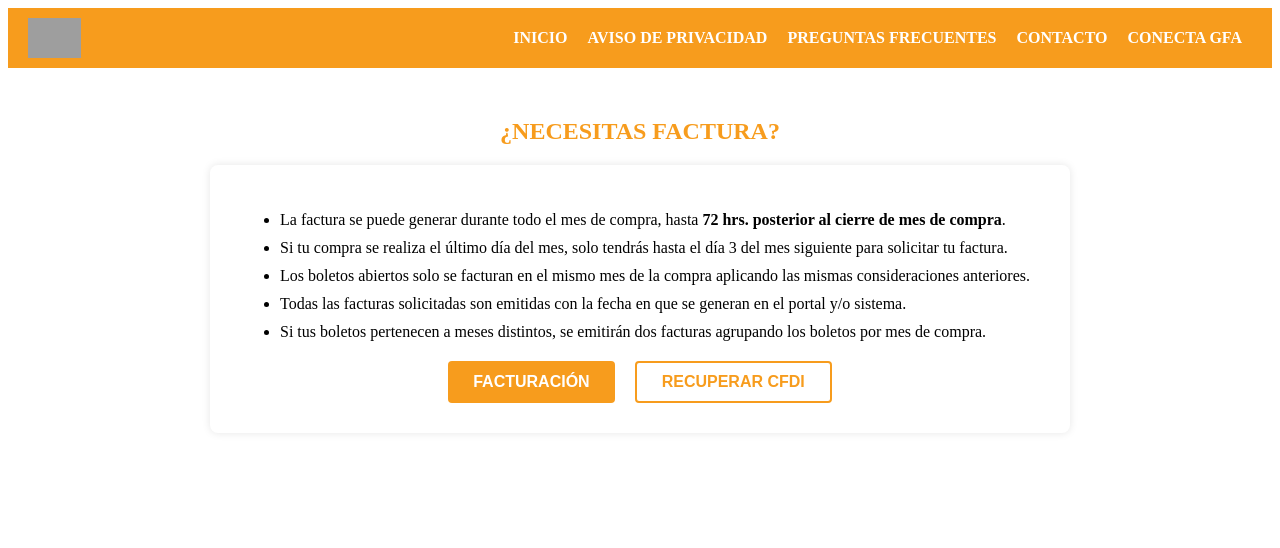
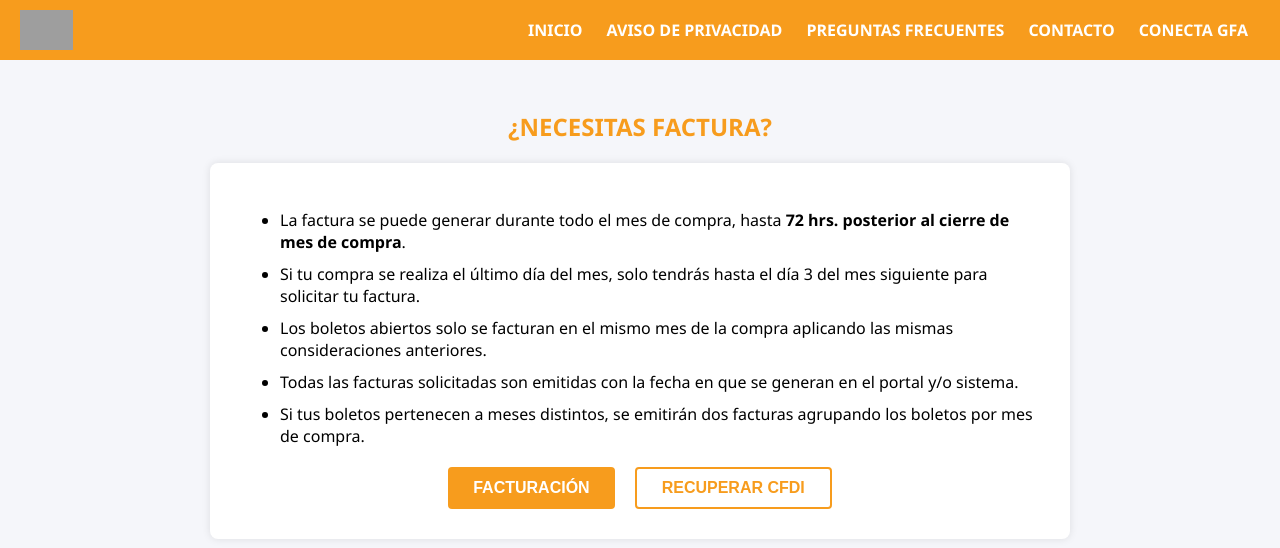
Before and after one commit to Francisco-Hidalgoalv/Satrix, an Angular app in the folder satrix/: page / in a window 1280 px wide. Shown: the top 548 px of the page. Built offline with nearby package versions, Linux system fonts and the light colour scheme; grey boxes are pictures that could not be loaded.

Commit message:
Cosas de CSS

```diff
--- a/satrix/src/app/pages/inicio/inicio.component.css
+++ b/satrix/src/app/pages/inicio/inicio.component.css
@@ -19,14 +19,24 @@
   }
 
   .nav a {
+    display: inline-block;
+    transform: scale(1);
+    transition: transform 0.2s ease-in-out;
+    cursor: pointer;
     margin: 0 10px;
+    border: 2px solid transparent;
+    text-decoration: none;
     color: white;
-    text-decoration: none;
     font-weight: bold;
+    font-family: 'Segoe UI', sans-serif;
+    border-radius: 6px;
+    transition: all 0.3s ease;
   }
 
   .nav a:hover {
-    text-decoration: underline;
+    transform: scale(1.08);
+    color: #ffdfb0;
+    border-color: white;
   }
 
   .contenido {
--- a/satrix/src/styles.css
+++ b/satrix/src/styles.css
@@ -1 +1,11 @@
-/* You can add global styles to this file, and also import other style files */
+body {
+    background-color: #f5f6fa;
+    margin: 0;
+    font-family: 'Segoe UI', sans-serif;
+  }
+
+  .reglas {
+    background-color: #ffffff;
+    box-shadow: 0 0 20px rgba(0,0,0,0.05);
+    border-radius: 12px;
+  }
```
